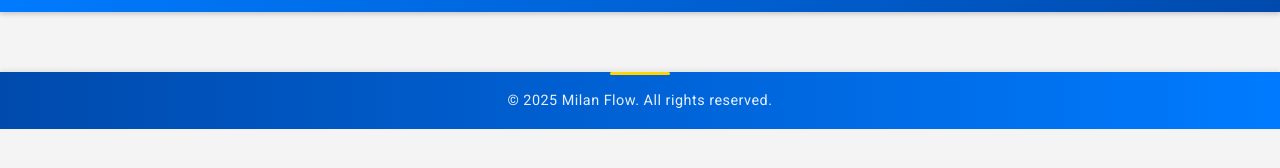
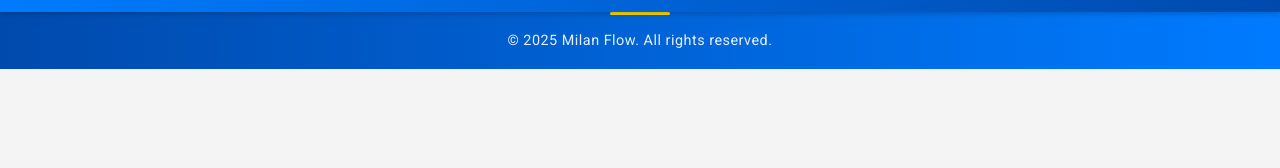
Before and after one commit to MilanAgencyTumkur/product_catalogue, a plain HTML site: page pages/solvents/description.html in a window 1280 px wide. Shown: the part 70-238 px from the top of the page. Drawn offline with Linux system fonts and the light colour scheme.

Commit message:
description.html

```diff
--- a/pages/solvents/description.html
+++ b/pages/solvents/description.html
@@ -5,7 +5,6 @@
     <meta name="viewport" content="width=device-width, initial-scale=1.0">
     <title>Product Description</title>
     <link rel="stylesheet" href="../../stylesheets/style.css">
-    <link rel="stylesheet" href="../../stylesheets/product_description.css">
     <link rel="preconnect" href="https://fonts.googleapis.com">
     <link rel="preconnect" href="https://fonts.gstatic.com" crossorigin>
     <link href="https://fonts.googleapis.com/css2?family=Roboto:wght@400;700&display=swap" rel="stylesheet">
```
